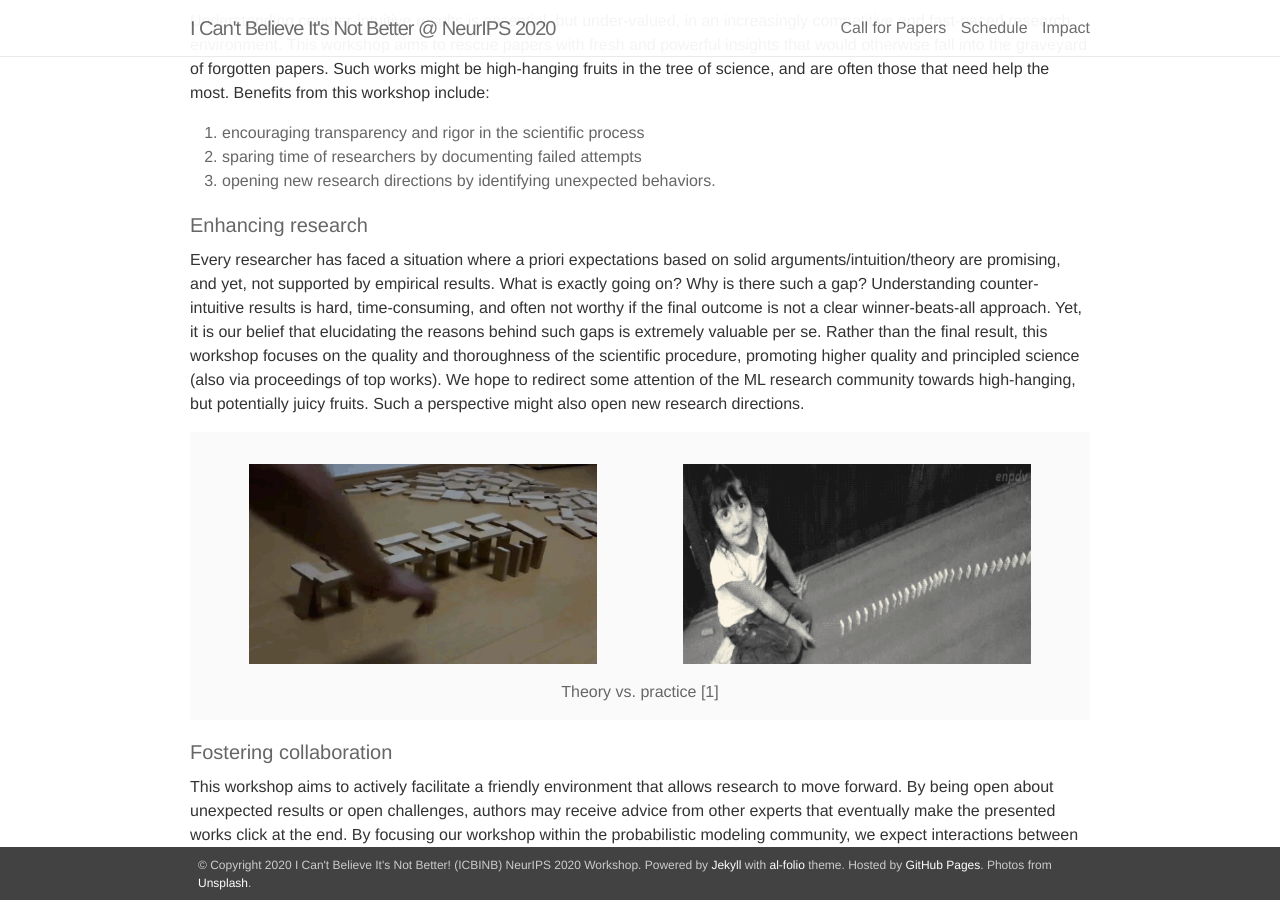
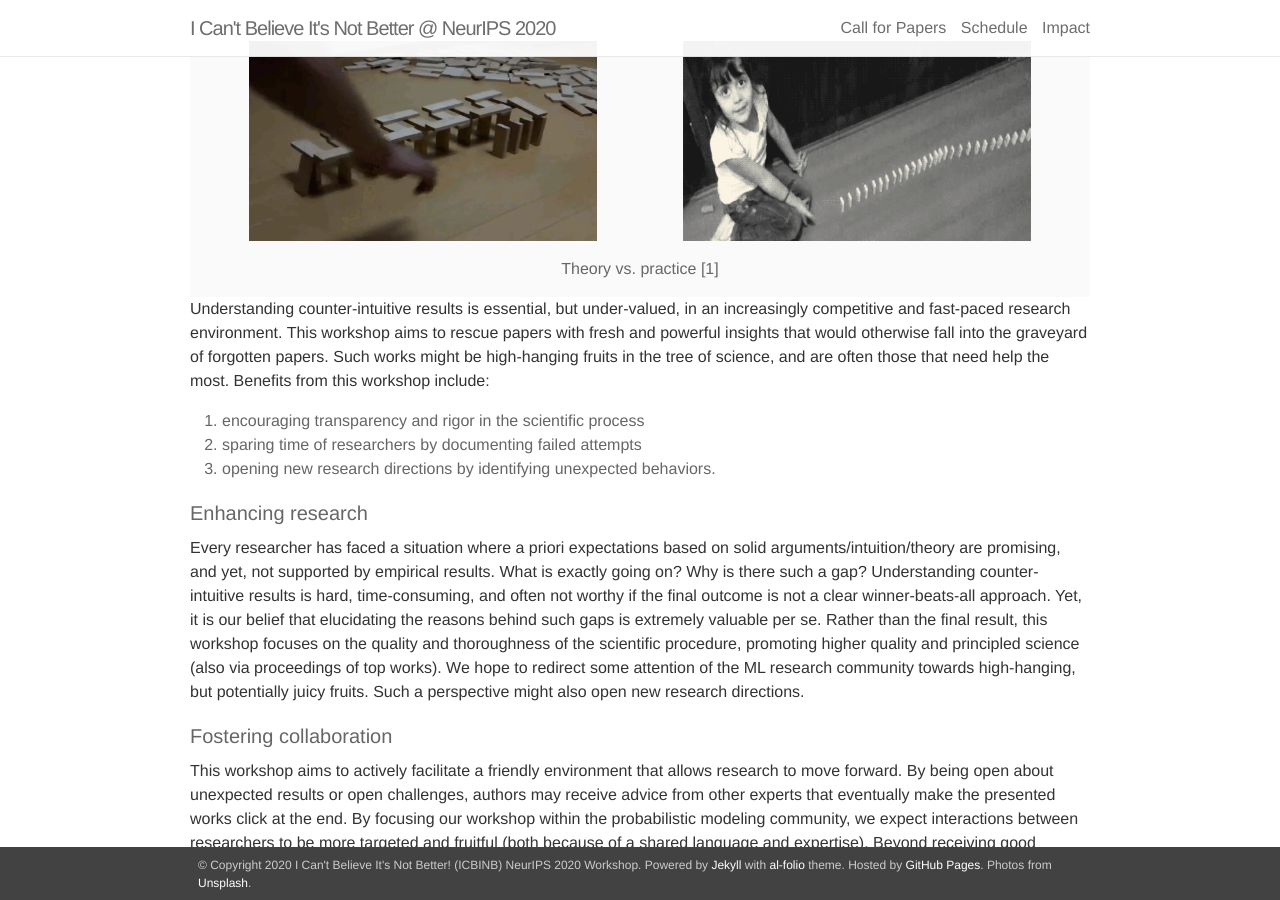
Before and after one commit to ml-retrospectives/icml2020, a Jekyll site: the page built from _pages/03_vision.md, in a window 1280 px wide and 900 px high, scrolled down 415 px. Built offline with Jekyll 4.4.1, drawn with Linux system fonts in a browser that asks for light colours; nearby versions of some CDN libraries; part of the change alters nothing that is shown.

Commit message:
small change

```diff
--- a/_pages/03_vision.md
+++ b/_pages/03_vision.md
@@ -4,16 +4,6 @@ permalink: /impact/
 title: Impact
 description: ICBINB@NeurIPS 2020
 ---
-
-Understanding counter-intuitive results is essential, but under-valued, in an increasingly competitive and fast-paced research environment. This workshop aims to rescue papers with fresh and powerful insights that would otherwise fall into the graveyard of forgotten papers. Such works might be high-hanging fruits in the tree of science, and are often those that need help the most. Benefits from this workshop include:
-1. encouraging transparency and rigor in the scientific process
-2. sparing time of researchers by documenting failed attempts
-3. opening new research directions by identifying unexpected behaviors.
-
-
-#### Enhancing research
-
-Every researcher has faced a situation where a priori  expectations based on solid arguments/intuition/theory are promising, and yet, not supported by empirical results. What is exactly going on? Why is there such a gap? Understanding counter-intuitive results is hard, time-consuming, and often not worthy if the final outcome is not a clear winner-beats-all approach. Yet, it is our belief that elucidating the reasons behind such gaps is extremely valuable per se. Rather than the final result, this workshop focuses on the quality and thoroughness of the scientific procedure, promoting higher quality and principled science (also via proceedings of top works). We hope to redirect some attention of the ML research community towards high-hanging, but potentially juicy fruits. Such a perspective might also open new research directions.
 
 <div class="custom-images">
 <img src="../assets/img/image1.gif" height="200" ><img src="../assets/img/image2.gif" height="200" >
@@ -26,6 +16,17 @@ Every researcher has faced a situation where a priori  expectations based on sol
 <figure> <img src="../assets/img/image1.gif" height="200" /> <figcaption>Theory</figcaption> </figure>
 <figure> <img src="../assets/img/image2.gif" height="200" /> <figcaption>Practice</figcaption> </figure></div>
 -->
+
+Understanding counter-intuitive results is essential, but under-valued, in an increasingly competitive and fast-paced research environment. This workshop aims to rescue papers with fresh and powerful insights that would otherwise fall into the graveyard of forgotten papers. Such works might be high-hanging fruits in the tree of science, and are often those that need help the most. Benefits from this workshop include:
+1. encouraging transparency and rigor in the scientific process
+2. sparing time of researchers by documenting failed attempts
+3. opening new research directions by identifying unexpected behaviors.
+
+
+#### Enhancing research
+
+Every researcher has faced a situation where a priori  expectations based on solid arguments/intuition/theory are promising, and yet, not supported by empirical results. What is exactly going on? Why is there such a gap? Understanding counter-intuitive results is hard, time-consuming, and often not worthy if the final outcome is not a clear winner-beats-all approach. Yet, it is our belief that elucidating the reasons behind such gaps is extremely valuable per se. Rather than the final result, this workshop focuses on the quality and thoroughness of the scientific procedure, promoting higher quality and principled science (also via proceedings of top works). We hope to redirect some attention of the ML research community towards high-hanging, but potentially juicy fruits. Such a perspective might also open new research directions.
+
 #### Fostering collaboration
 
 This workshop aims to actively facilitate a friendly environment that allows research to move forward.  By being open about unexpected results or open challenges, authors may receive advice from other experts that eventually make the presented works click at the end. By focusing our workshop within the probabilistic modeling community, we expect interactions between researchers to be more targeted and fruitful (both because of a shared language and expertise). Beyond receiving good advice, some authors may spark ongoing collaboration with experts who can substantially assist in moving the research past current challenges.
```
